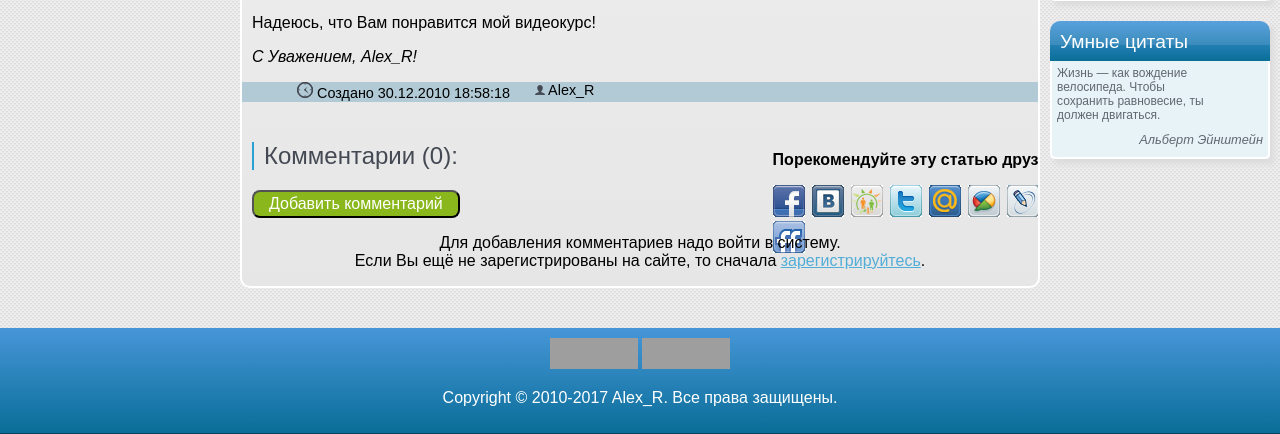
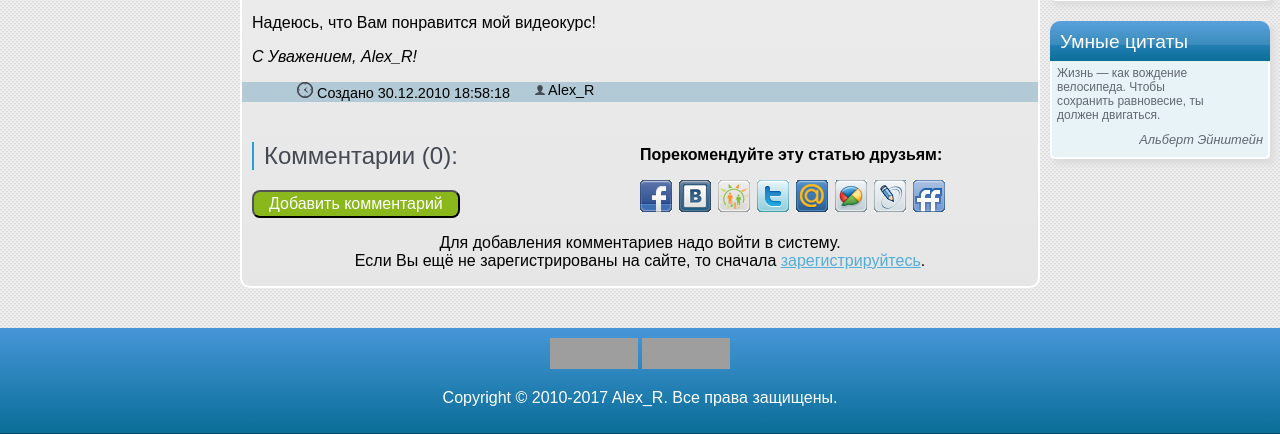
Before and after one commit to NoTrueAcc/Test_My_Engine, a PHP site: page /article?id=6 in a window 1280 px wide. Shown: the part 1715-2149 px from the top of the page. Run offline with PHP 8.4, Linux system fonts and the light colour scheme; data comes from the database, SQL or seed files in the repository; grey boxes are pictures that could not be loaded.

Commit message:
ПРавки

```diff
--- a/objects/CommentDB.php
+++ b/objects/CommentDB.php
@@ -94,7 +94,12 @@ class CommentDB extends ObjectDB
 	 */
 	public function accessDelete($authUser)
 	{
-		return $this->userId == $authUser ? $authUser->id : null;
+	    if(!$authUser)
+        {
+            return false;
+        }
+
+		return $this->userId == $authUser->id;
 	}
 
 	/**
--- a/styles/main.css
+++ b/styles/main.css
@@ -610,8 +610,8 @@ footer{
 
 #share {
 	font-weight: bold;
-	margin: -55px;
-	width: 40%;
+	margin: -60px 0 0 0;
+	width: 50%;
 	float: right;
 }
 
```
Also changed, not shown: templates/emails/comment_subscribe.phtml (added, +7 -0 lines).
